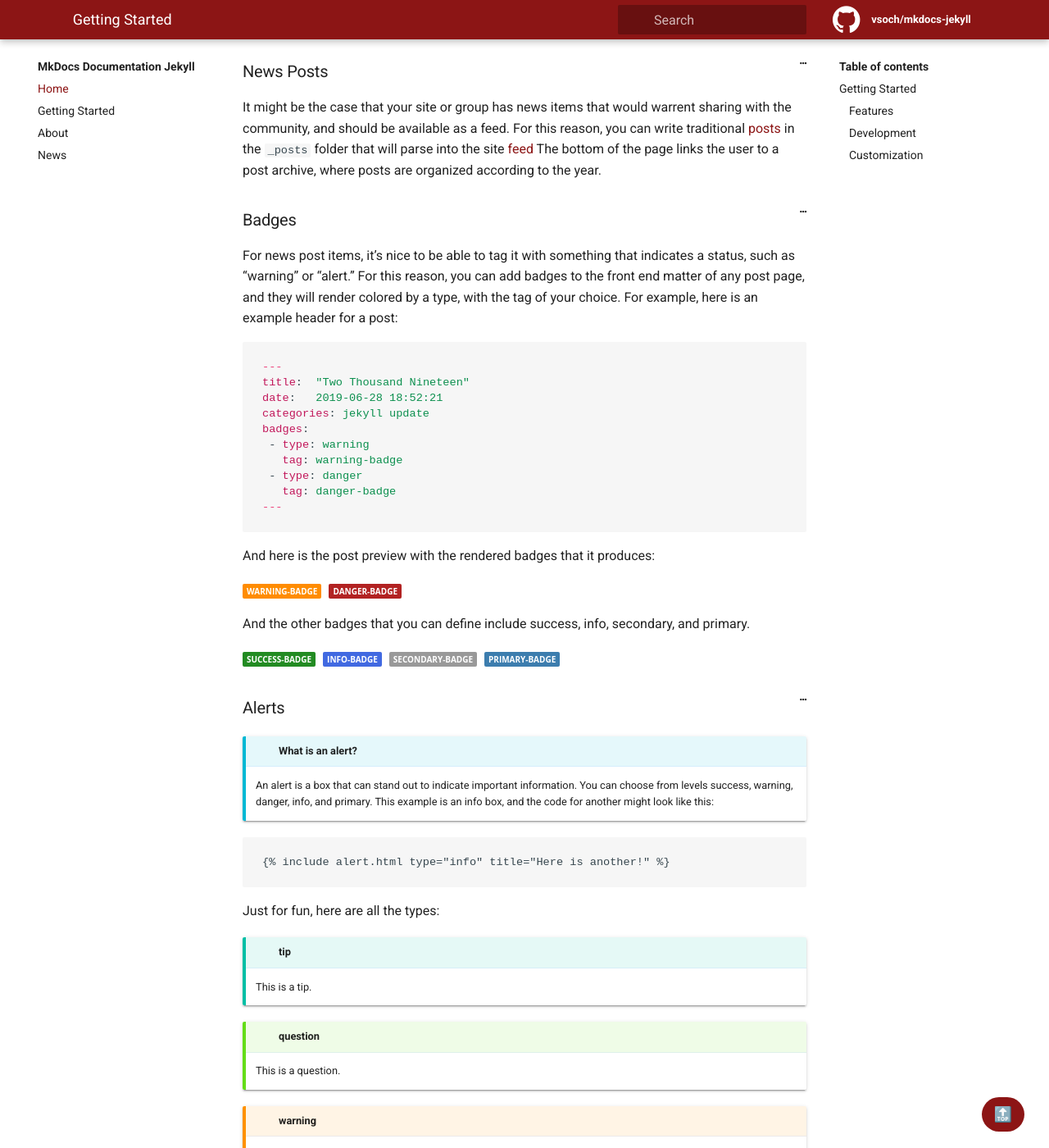
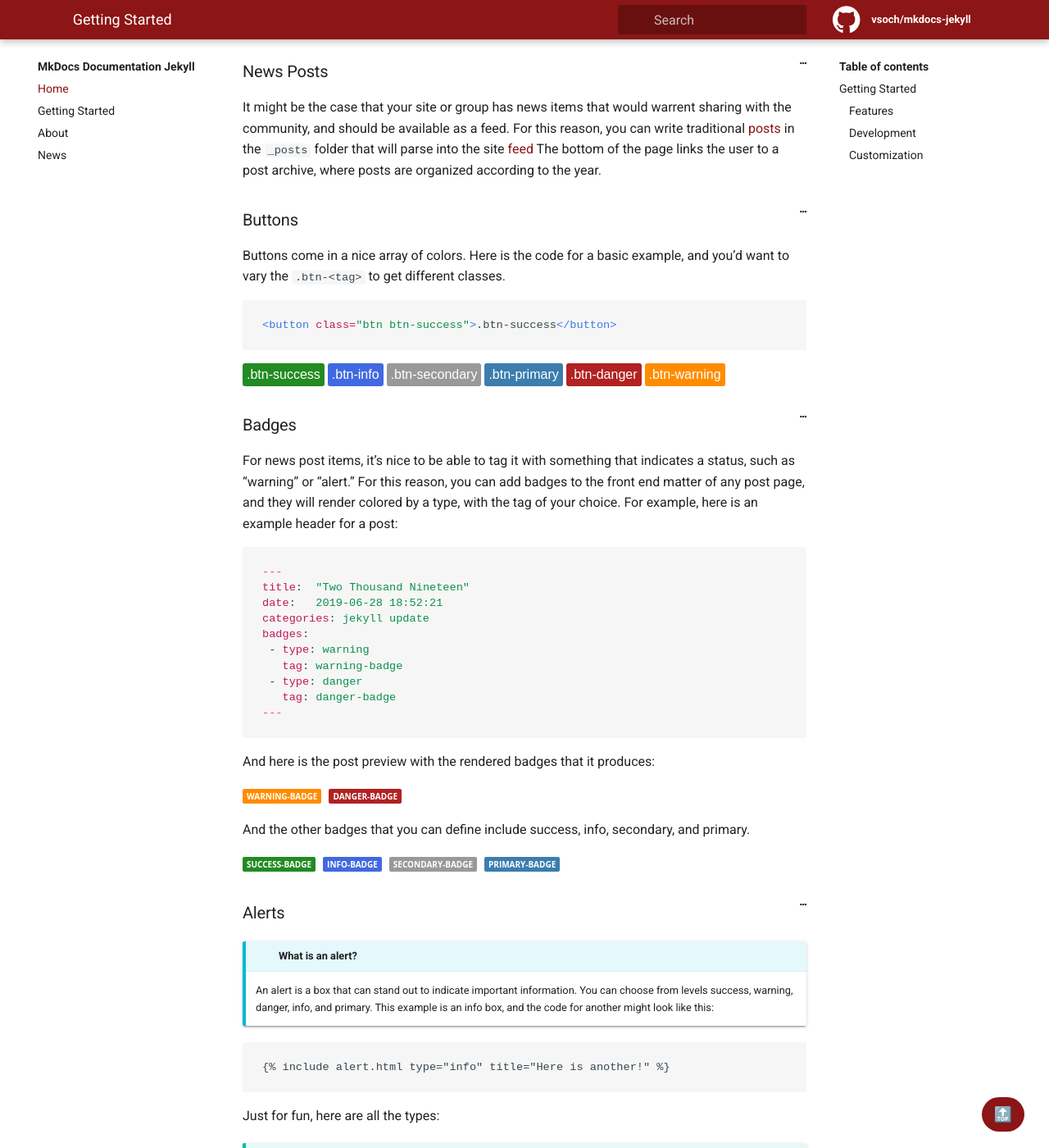
Before and after one commit to vsoch/mkdocs-jekyll, a Jekyll site: the page built from _docs/getting-started.md, in a window 1280 px wide and 1400 px high, scrolled down 3196 px. Shown: the whole window at 82% size. Built offline with Jekyll 4.4.1, drawn with Linux system fonts in a browser that asks for light colours.

Commit message:
adding buttons
Signed-off-by: Vanessa Sochat <vsochat@stanford.edu>

````diff
--- a/_docs/getting-started.md
+++ b/_docs/getting-started.md
@@ -161,6 +161,22 @@ For this reason, you can write traditional [posts](https://jekyllrb.com/docs/pos
 folder that will parse into the site [feed]({{ site.baseurl }}/feed.xml)
 The bottom of the page links the user to a post archive, where posts are organized
 according to the year.
+
+### Buttons
+
+Buttons come in a nice array of colors. Here is the code for a basic example,
+and you'd want to vary the `.btn-<tag>` to get different classes.
+
+```html
+<button class="btn btn-success">.btn-success</button>
+```
+
+<button class="btn btn-success">.btn-success</button>
+<button class="btn btn-info">.btn-info</button>
+<button class="btn btn-secondary">.btn-secondary</button>
+<button class="btn btn-primary">.btn-primary</button>
+<button class="btn btn-danger">.btn-danger</button>
+<button class="btn btn-warning">.btn-warning</button>
 
 ### Badges
 
--- a/assets/css/main.css
+++ b/assets/css/main.css
@@ -77,6 +77,8 @@ input {
 .changelog .date {
   color: #888;
   font-style: italic; }
+
+/* Badges */
 
 span.badge {
   font-family: "Open Sans", sans-serif;
@@ -106,6 +108,35 @@ span.badge-success {
   background: forestgreen;
   color: #fff; }
 
+/* Buttons */
+
+.btn {
+  border-radius: 3px;
+  padding: 5px;
+  color: white;
+}
+
+.btn-primary {
+  background: #3c7dae;
+  color: #fff; }
+.btn-secondary {
+  background: #999;
+  color: #fff; }
+.btn-danger {
+  background: firebrick;
+  color: #fff; }
+.btn-warning {
+  background: darkorange;
+  color: #fff; }
+.btn-info {
+  background: royalblue;
+  color: #fff; }
+.btn-success {
+  background: forestgreen;
+  color: #fff; }
+
+/* Primary Styles */
+
 .md-clipboard:before, .md-icon, .md-nav__button, .md-nav__link:after, .md-nav__title:before, .md-search-result__article--document:before, .md-source-file:before, .md-typeset .admonition>.admonition-title:before, .md-typeset .admonition>summary:before, .md-typeset .critic.comment:before, .md-typeset .footnote-backref, .md-typeset .task-list-control .task-list-indicator:before, .md-typeset details>.admonition-title:before, .md-typeset details>summary:before, .md-typeset summary:after {
     font-family: Material Icons;
     font-style: normal;
````
Also changed, not shown: CHANGELOG.md.
